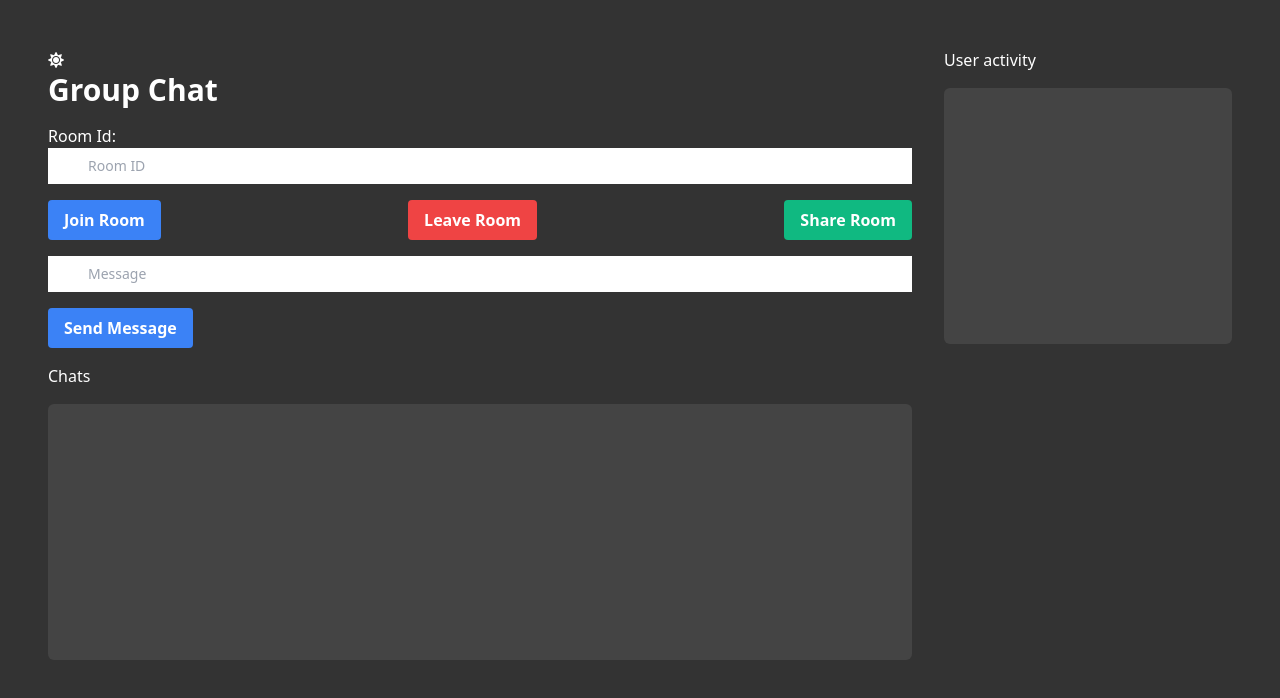
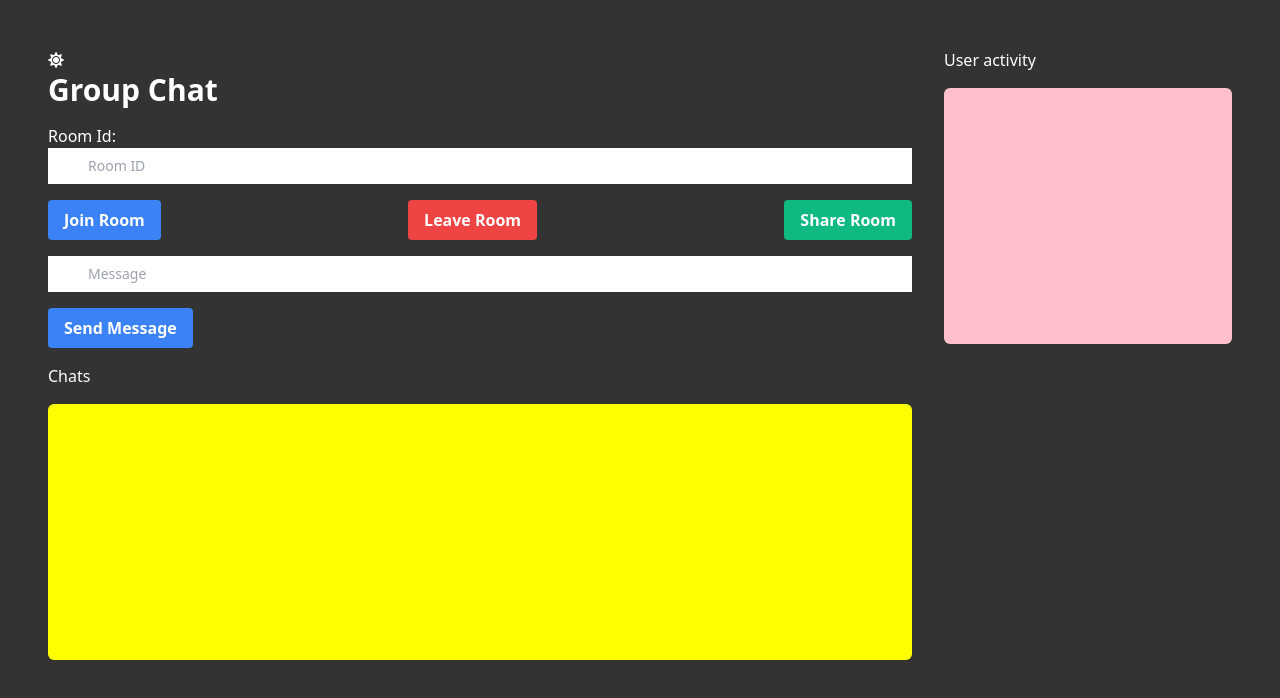
Before and after one commit to KhushiWinjit1106/wasd, a website: page index.html in a window 1280 px wide. Both pictures are taken after a click on the button 56 px from the left and 60 px from the top of the page. Drawn offline with nearby package versions, Linux system fonts and the light colour scheme; no server answers.

Commit message:
Update style.css

```diff
--- a/style.css
+++ b/style.css
@@ -4,12 +4,12 @@
   }
 
   .dark-theme #chat-log {
-    background-color: #444;
+    background-color: yellow;
     color: #fff;
   }
 
   .dark-theme #online-users {
-    background-color: #444;
+    background-color: pink;
     color: #fff;
   }
 
```
